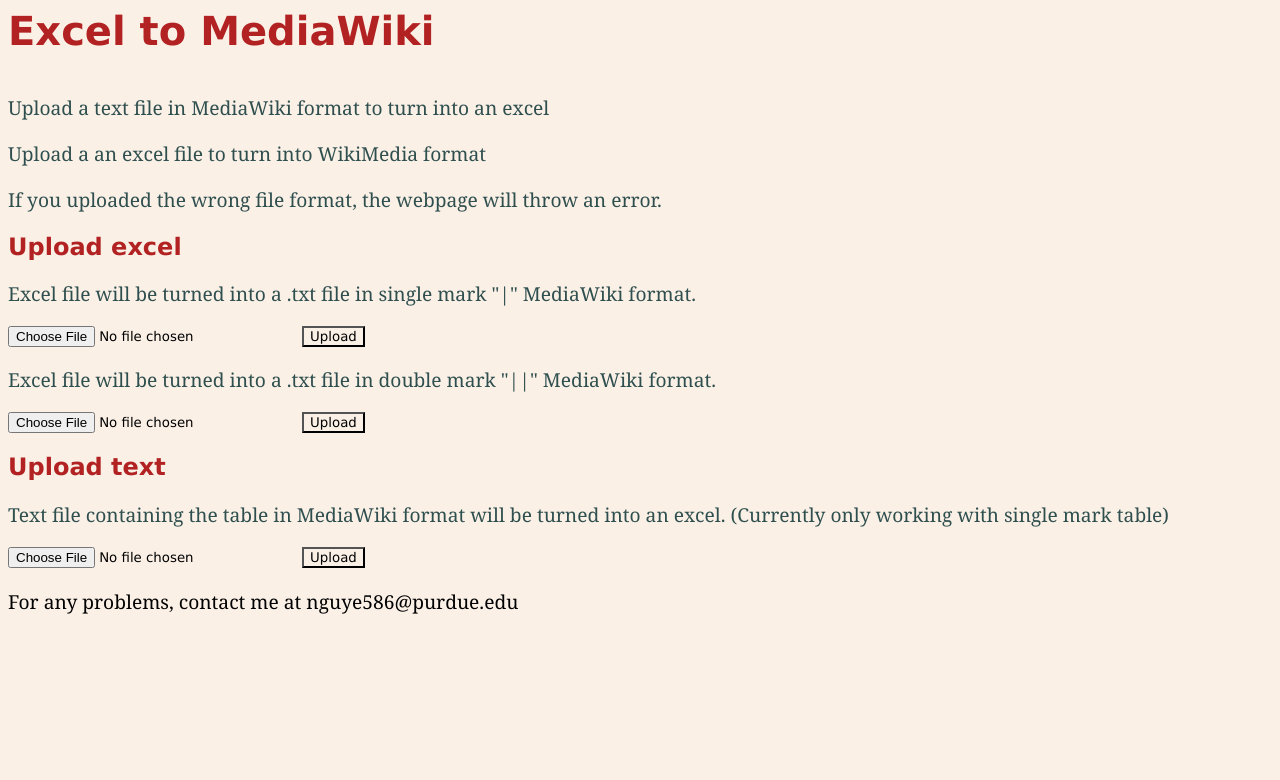
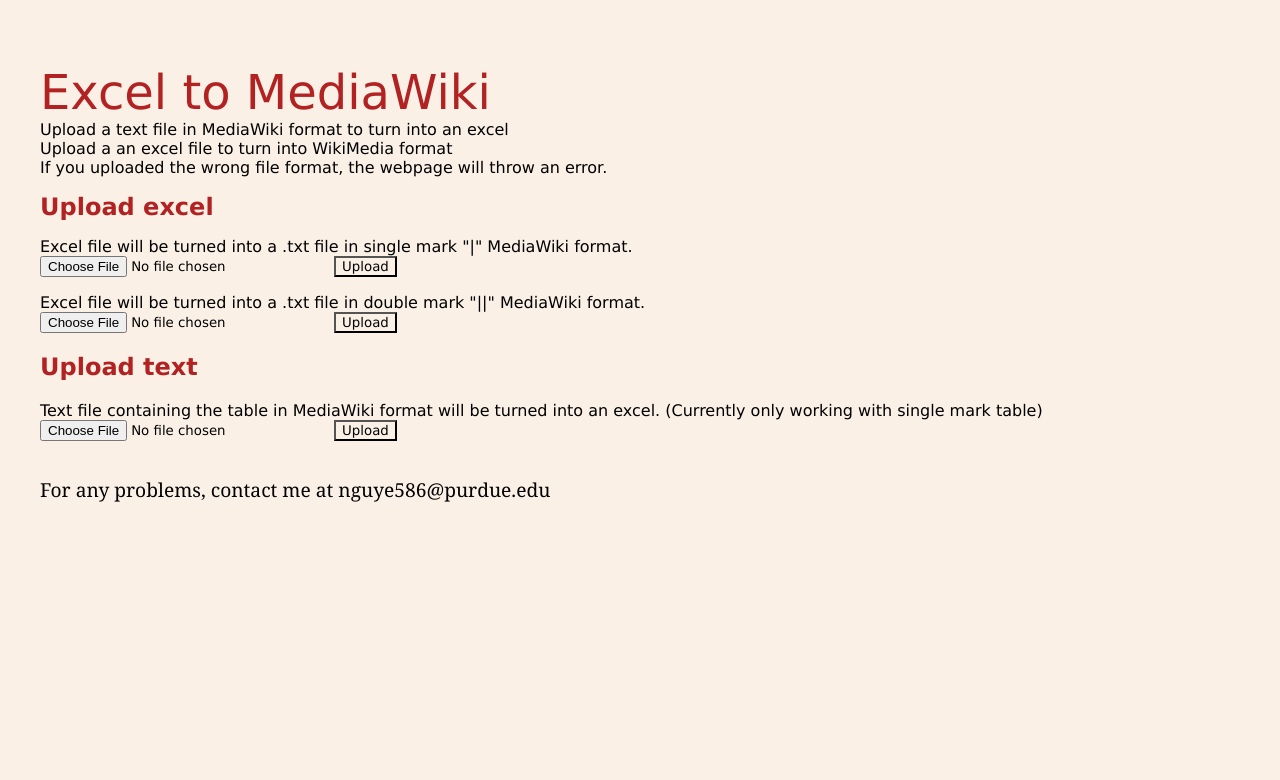
Before and after one commit to HoangNguyen0309/Wiki-Table-Generator, a Flask app: page / in a window 1280 px wide. Shown: the top 780 px of the page. Run offline with Flask 2, Linux system fonts and the light colour scheme.

Commit message:
Update file_upload_form.html

```diff
--- a/templates/file_upload_form.html
+++ b/templates/file_upload_form.html
@@ -1,30 +1,36 @@
 <html>
 <head>
-    <link rel="stylesheet" href="/static/styles.css?q=1280549852">
+    <link rel="stylesheet"  href="/static/styles.css?q=1280549859">
     <title>upload</title>
-    <h3>Excel to MediaWiki</h3>
 </head>
-<body class="centered">
-    <p>Upload a text file in MediaWiki format to turn into an excel</p>
-    <p>Upload a an excel file to turn into WikiMedia format</p>
-    <p>If you uploaded the wrong file format, the webpage will throw an error.</p>
+
+<body>
+    <div class="mainBody">
+        <div class="title">Excel to MediaWiki</div>
+        <div class=contents">
+
+            <div>Upload a text file in MediaWiki format to turn into an excel</div>
+            <div>Upload a an excel file to turn into WikiMedia format</div>
+            <div>If you uploaded the wrong file format, the webpage will throw an error.</div>
             <h1>Upload excel</h1>
-    <p>Excel file will be turned into a .txt file in single mark "|" MediaWiki format.</p>
+            <div>Excel file will be turned into a .txt file in single mark "|" MediaWiki format.</div>
             <form action = "/success" method = "post" enctype="multipart/form-data">
                 <input type="file" name="file" />
                 <input type = "submit" value="Upload">
             </form>
-    <p>Excel file will be turned into a .txt file in double mark "||" MediaWiki format.</p>
+            <div>Excel file will be turned into a .txt file in double mark "||" MediaWiki format.</div>
             <form action = "/success3" method = "post" enctype="multipart/form-data">
                 <input type="file" name="file" />
                 <input type = "submit" value="Upload">
             </form>
             <h2>Upload text</h2>
-    <p>Text file containing the table in MediaWiki format will be turned into an excel. (Currently only working with single mark table)</p>
+            <div>Text file containing the table in MediaWiki format will be turned into an excel. (Currently only working with single mark table)</div>
             <form action="/success2" method="post" enctype="multipart/form-data">
                 <input type="file" name="file" />
                 <input type="submit" value="Upload" />
             </form>
-    <p class="notes">For any problems, contact me at nguye586@purdue.edu</p>
+        </div>
+        <p class="notes">For any problems, contact me at nguye586@purdue.edu</div>
+    </div>
 </body>
 </html>
```
Lines whose indentation alone changed are shown as unchanged.
